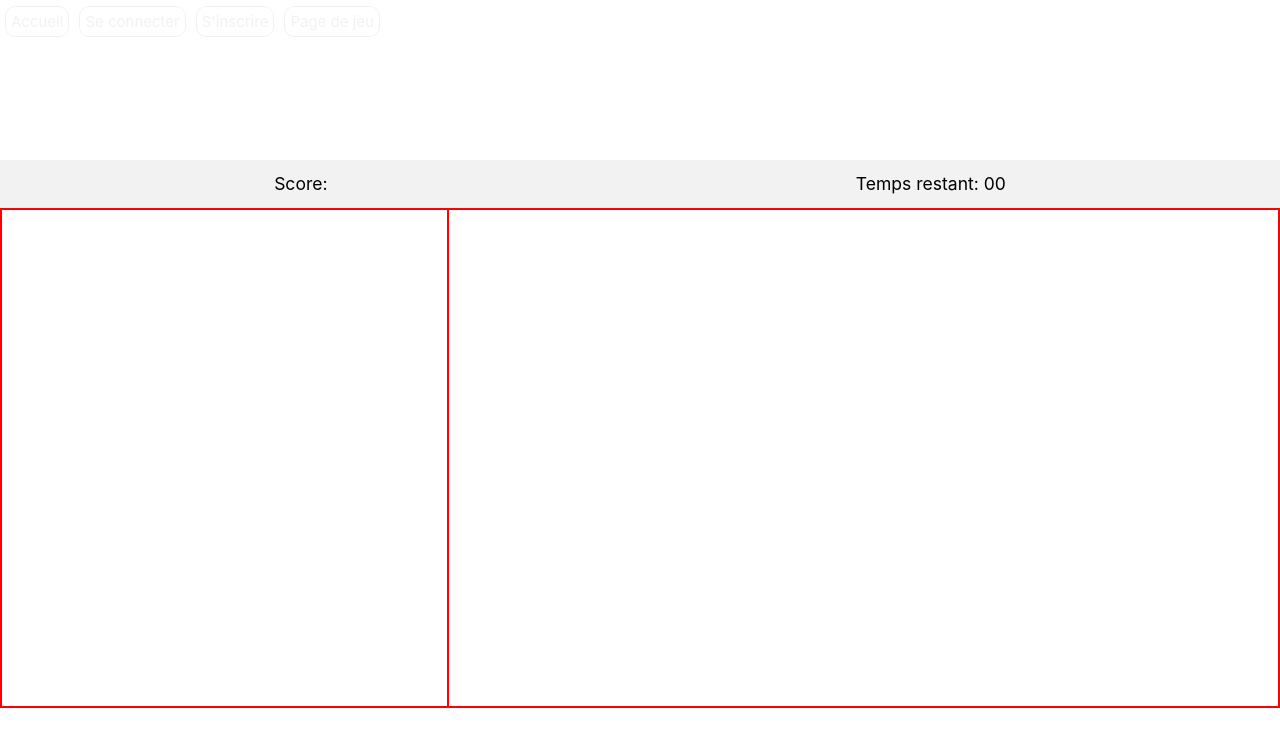
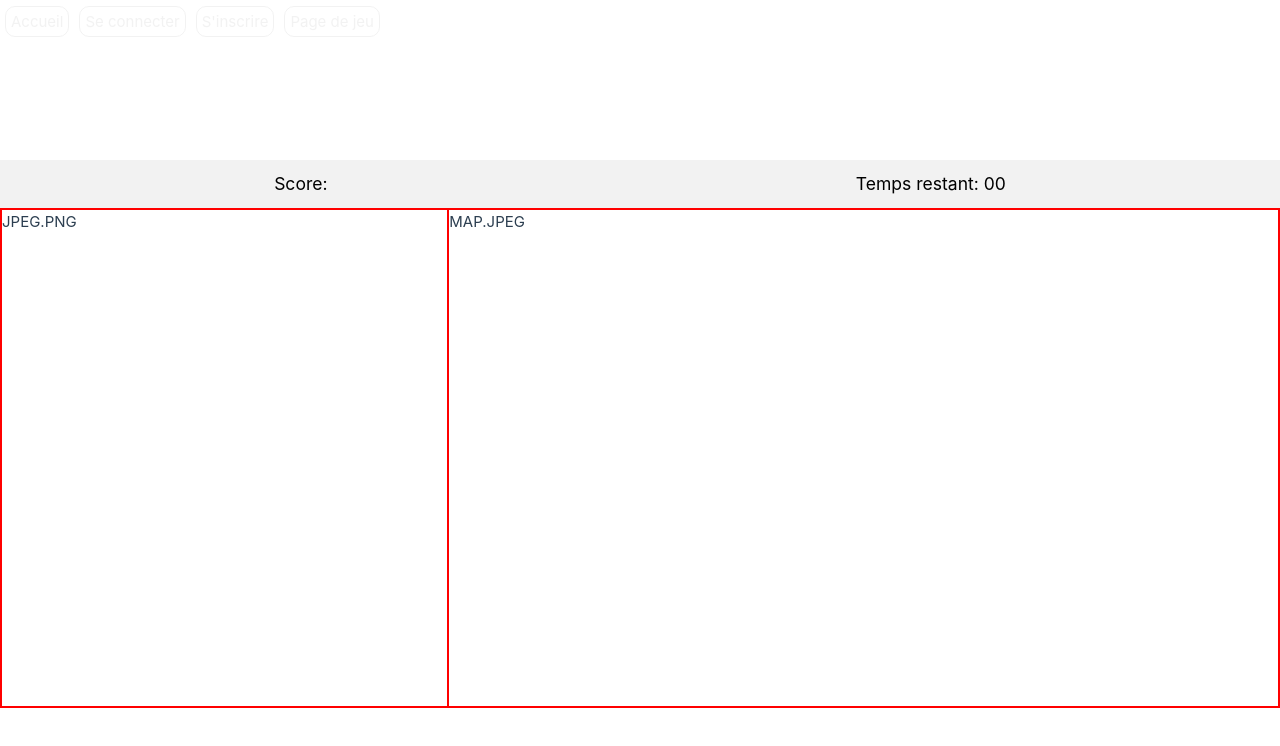
Before and after one commit to Exelupra/GeoQuiz, a Vue app in the folder front/GeoQuiz/: page /game in a window 1280 px wide. Shown: the top 746 px of the page. Built offline with nearby package versions, Linux system fonts and the light colour scheme.

Commit message:
Re-Ajout d'une page de jeu

```diff
--- a/front/GeoQuiz/src/views/Jeu.vue
+++ b/front/GeoQuiz/src/views/Jeu.vue
@@ -5,8 +5,8 @@
             <h3>Temps restant: 00</h3>
         </div>
         <div class="game_map">
-            <div id="img"></div>
-            <div id="map"></div>
+            <div id="img">JPEG.PNG</div>
+            <div id="map">MAP.JPEG</div>
         </div>
     </div>
 </template>
```
